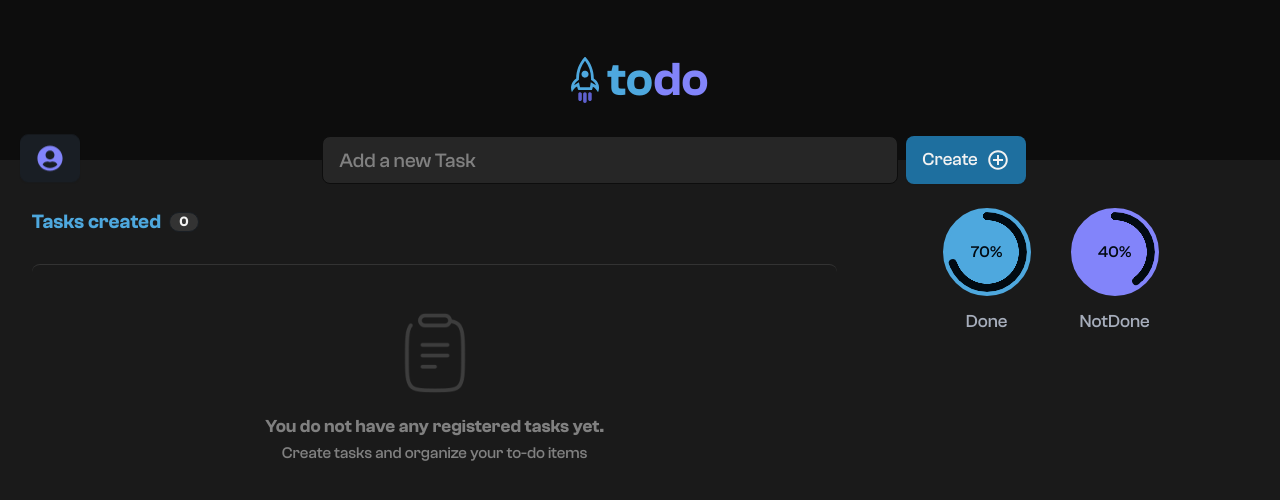
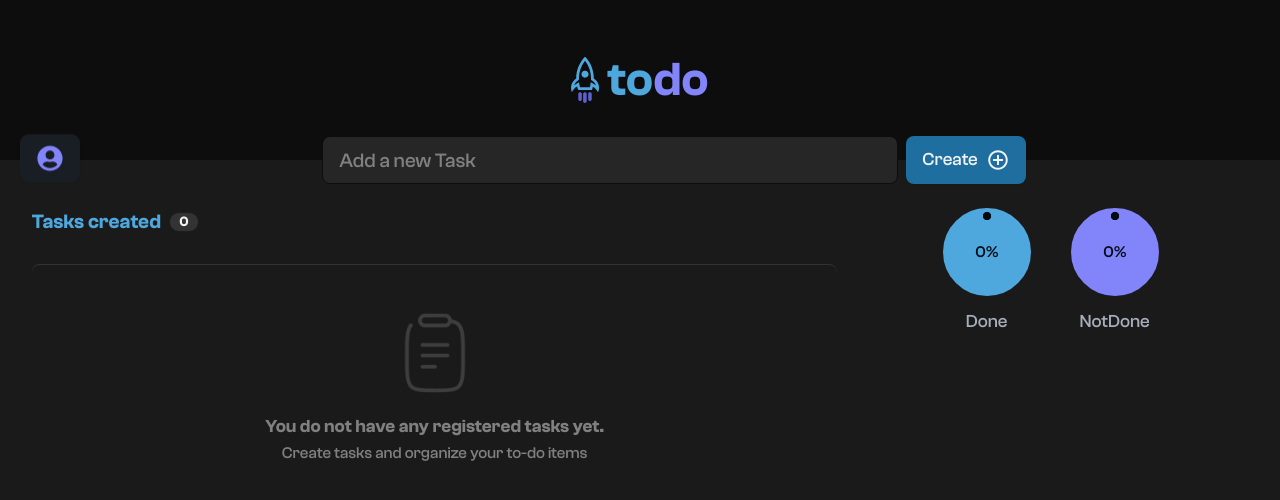
Before and after one commit to MohammadrezaNadirkhanloo/Todo-List-Ts, a React (Vite) app: page / in a window 1280 px wide. Shown: the top 500 px of the page. Built offline with nearby package versions, Linux system fonts and the light colour scheme.

Commit message:
Feat : chart component

```diff
--- a/src/components/Chart.tsx
+++ b/src/components/Chart.tsx
@@ -1,11 +1,15 @@
+import React from "react";
+import { useSelector } from "react-redux";
+import { RootState } from "../Redux/store";
+
 function Chart() {
   return (
     <div className="flex items-center justify-center gap-x-10">
       <div>
-        <RadialProgress value={70} primary={true} title="Done" />
+        <RadialProgress typeChart={true} primary={true} title="Done" />
       </div>
-      <div className="">
-        <RadialProgress value={40} primary={false} title="NotDone" />
+      <div>
+        <RadialProgress primary={false} title="NotDone" />
       </div>
     </div>
   );
@@ -13,26 +17,45 @@ function Chart() {
 
 export default Chart;
 
-import React from "react";
-
 interface RadialProgressProps {
-  value: number;
   primary: boolean;
-  title:string
+  title: string;
+  typeChart?: boolean;
 }
 
-const RadialProgress: React.FC<RadialProgressProps> = ({ value, primary,title }) => {
+const RadialProgress: React.FC<RadialProgressProps> = ({
+  primary,
+  title,
+  typeChart,
+}) => {
+  const count = useSelector((state: RootState) => state.todoList);
+  const completeItem = count.filter((item) => {
+    return item.complete === true;
+  }).length;
+
+  let percentageDone = 0;
+  let percentageNotDone = 0;
+
+  if (count.length) {
+    percentageDone = +((completeItem / count.length) * 100).toFixed(0);
+    percentageNotDone = Math.abs(
+      +(((completeItem - count.length) / count.length) * 100).toFixed(0)
+    );
+  }
+  const value = typeChart ? percentageDone : percentageNotDone;
+
   return (
     <>
-
       <div
         className={`radial-progress  text-primary-content  border-4 ${
-        primary ? "border-primary bg-primary" : "bg-secondary border-secondary"
+          primary
+            ? "border-primary bg-primary"
+            : "bg-secondary border-secondary"
         }`}
         style={{ "--value": value } as React.CSSProperties}
         role="progressbar"
       >
-      {value}%
+        {typeChart ? `${percentageDone}%` : `${percentageNotDone}%`}
       </div>
       <p className="text-center mt-3 text-lg">{title}</p>
     </>
```
Lines whose indentation alone changed are shown as unchanged.
